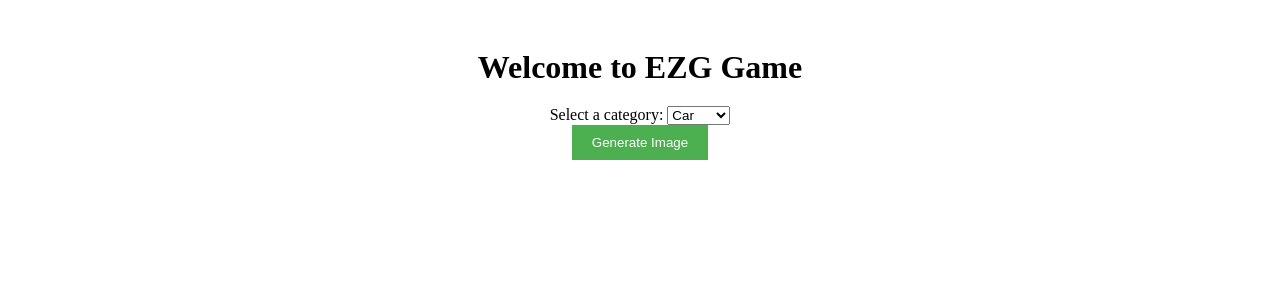
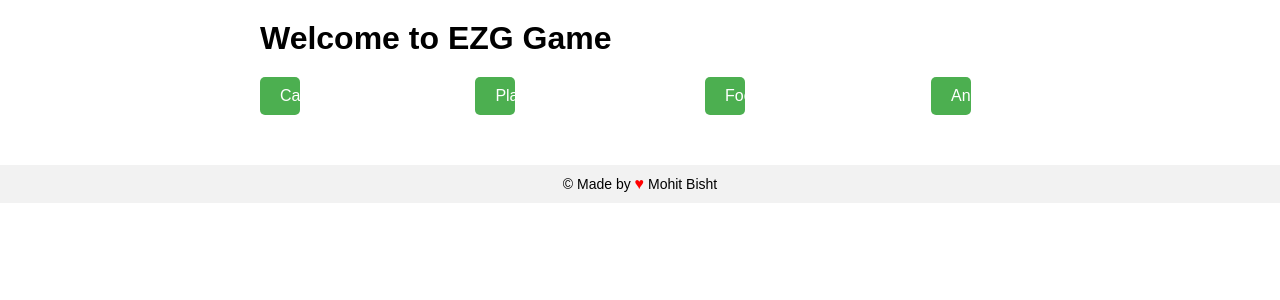
Before and after one commit to Mohiit70/Prompt-Quest, a Node server app: page / in a window 1280 px wide. Shown: the top 300 px of the page. Run offline with Node 20, Linux system fonts and the light colour scheme.

Commit message:
remove mindb

```diff
--- a/app.js
+++ b/app.js
@@ -1,7 +1,6 @@
 const express = require('express');
 const ejs = require('ejs');
 const fs = require('fs');
-const mindsdb = require('mindsdb-sdk');
 const app = express();
 
 app.set('views', './views');
@@ -9,21 +8,15 @@ app.set('view engine', 'ejs');
 app.use(express.urlencoded({ extended: true }));
 app.use(express.static('public'));
 
-// Initialize MindsDB
-const mindsdbClient = new mindsdb.SqlClient('http://localhost:47334');
-
-// Set the feature flag for image comparison
-const isComparisonEnabled = true; // Set to true or false based on your requirement
-
 app.get('/', (req, res) => {
   res.render('index');
 });
 
 async function query(data) {
-  const fetch = await import('node-fetch');
+  const fetch = (await import('node-fetch')).default;
   const promptWithRandomNumber = data.inputs + " " + Math.floor(Math.random() * 10000);
 
-  const response = await fetch.default(
+  const response = await fetch(
     "https://api-inference.huggingface.co/models/stabilityai/stable-diffusion-2-1",
     {
       headers: { Authorization: "Bearer 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" },
@@ -31,7 +24,8 @@ async function query(data) {
       body: JSON.stringify({ "inputs": promptWithRandomNumber }),
     }
   );
-  const result = await response.buffer();
+
+  const result = await response.arrayBuffer();
   return result;
 }
 
@@ -50,7 +44,7 @@ app.post('/generate', async (req, res) => {
   const imageFilename = `generated-${category}.png`;
   const imagePath = `./public/images/${imageFilename}`;
 
-  await fs.promises.writeFile(imagePath, imageBuffer);
+  await fs.promises.writeFile(imagePath, Buffer.from(imageBuffer));
 
   res.render('generated', { imageFilename, category });
 });
@@ -59,37 +53,19 @@ app.post('/compare', async (req, res) => {
   const userPrompt = req.body.userPrompt;
   const category = req.body.category;
 
-  // Generate a new image using the user's prompt
   const newImageBuffer = await query({ "inputs": userPrompt });
   const newImageFilename = `new-generated-${category}.png`;
   const newImagePath = `./public/images/${newImageFilename}`;
 
-  await fs.promises.writeFile(newImagePath, newImageBuffer);
+  await fs.promises.writeFile(newImagePath, Buffer.from(newImageBuffer));
 
-  if (isComparisonEnabled) {
-    // Compare the generated images using MindsDB
-    const comparisonResult = await mindsdbClient.query(`
-      SELECT similarity(${imagePath}, ${newImagePath}) AS similarity
-    `);
+  // TODO: Compare the generated images using an image comparison library or API
+  // For now, let's just say the images are "too close"
+  const result = 'too close';
 
-    const similarity = comparisonResult[0].similarity;
-
-    let result;
-    if (similarity >= 0.8) {
-      result = 'win';
-    } else if (similarity >= 0.6) {
-      result = 'too close';
-    } else {
-      result = 'lose';
-    }
-
-    res.render('comparison', { result, imageFilename, newImageFilename });
-  } else {
-    res.send('Image comparison feature is currently disabled');
-  }
+  res.render('comparison', { result, imageFilename: `generated-${category}.png`, newImageFilename });
 });
 
-// Start the server
 const port = process.env.PORT || 3000;
 app.listen(port, () => {
   console.log(`Server is running on port ${port}`);
--- a/package.json
+++ b/package.json
@@ -11,6 +11,7 @@
   "dependencies": {
     "ejs": "^3.1.9",
     "express": "^4.19.2",
-    "mindsdb-js-sdk": "^2.3.0"
+    "mindsdb-js-sdk": "^2.3.0",
+    "node-fetch": "^3.3.2"
   }
 }
--- a/public/css/styles.css
+++ b/public/css/styles.css
@@ -1,33 +1,69 @@
+/* Reset default styles */
+* {
+  box-sizing: border-box;
+  margin: 0;
+  padding: 0;
+}
+
+body {
+  font-family: Arial, sans-serif;
+}
+
+/* Set a max width for the container and center it horizontally */
 .container {
   max-width: 800px;
   margin: 0 auto;
   padding: 20px;
+}
+
+/* Style the category boxes */
+.category-boxes {
+  display: flex;
+  justify-content: space-between;
+  margin-top: 20px;
+  flex-wrap: wrap;
+}
+
+.category-boxes button {
+  background-color: #4CAF50;
+  border: none;
+  border-radius: 5px;
+  color: white;
+  cursor: pointer;
+  font-size: 16px;
+  margin-bottom: 10px;
+  padding: 10px 20px;
+  width: calc(25% - 10px); /* Subtract 10px for margin */
+}
+
+/* Style the footer */
+footer {
+  background-color: #f2f2f2;
+  margin-top: 20px;
+  padding: 10px;
   text-align: center;
 }
 
-  h1 {
-    margin-bottom: 20px;
+footer p {
+  font-size: 14px;
+  margin: 0;
 }
 
-  img {
-    max-width: 100%;
-    margin-bottom: 20px;
+/* Style the heart emoji */
+.heart-emoji {
+  color: red;
+  font-size: 16px;
 }
 
-  form {
-    margin-top: 20px;
+/* Media queries for different screen sizes */
+@media screen and (max-width: 768px) {
+  .category-boxes button {
+    width: calc(50% - 10px); /* Subtract 10px for margin */
+  }
 }
 
-  input[type="text"] {
-    width: 300px;
-    padding: 10px;
-    margin-bottom: 10px;
+@media screen and (max-width: 480px) {
+  .category-boxes button {
+    width: 100%;
   }
-
-  input[type="submit"] {
-    padding: 10px 20px;
-    background-color: #4CAF50;
-    color: white;
-    border: none;
-    cursor: pointer;
 }
--- a/views/generated.ejs
+++ b/views/generated.ejs
@@ -7,10 +7,10 @@
 <body>
     <div class="container">
         <h1>Generated Image</h1>
-        <img src="/images/<%= imageFilename %>" alt="Generated Image">
+        <img src="/images/<%- imageFilename %>" alt="Generated Image">
 
         <form method="POST" action="/compare">
-            <input type="hidden" name="category" value="<%= category %>">
+            <input type="hidden" name="category" value="<%- category %>">
             <input type="text" name="userPrompt" placeholder="Enter prompt for similar image">
             <br>
             <input type="submit" value="Compare">
--- a/views/index.ejs
+++ b/views/index.ejs
@@ -1,23 +1,34 @@
 <!DOCTYPE html>
 <html>
-<head>
+  <head>
     <title>EZG Game</title>
+    <meta name="viewport" content="width=device-width, initial-scale=1.0">
     <link rel="stylesheet" href="/css/styles.css">
-</head>
-<body>
+  </head>
+  <body>
     <div class="container">
-        <h1>Welcome to EZG Game</h1>
+      <h1>Welcome to EZG Game</h1>
+      <div class="category-boxes">
         <form method="POST" action="/generate">
-            <label for="category">Select a category:</label>
-            <select name="category" id="category">
-                <option value="car">Car</option>
-                <option value="place">Place</option>
-                <option value="food">Food</option>
-                <option value="animal">Animal</option>
-            </select>
-            <br>
-            <input type="submit" value="Generate Image">
+          <input type="hidden" name="category" value="car">
+          <button type="submit">Car</button>
         </form>
+        <form method="POST" action="/generate">
+          <input type="hidden" name="category" value="place">
+          <button type="submit">Place</button>
+        </form>
+        <form method="POST" action="/generate">
+          <input type="hidden" name="category" value="food">
+          <button type="submit">Food</button>
+        </form>
+        <form method="POST" action="/generate">
+          <input type="hidden" name="category" value="animal">
+          <button type="submit">Animal</button>
+        </form>
+      </div>
     </div>
-</body>
+    <footer>
+      <p>&copy; Made by <span class="heart-emoji">&hearts;</span> Mohit Bisht</p>
+    </footer>
+  </body>
 </html>
```
Also changed, not shown: public/images/generated-car.png (added), public/images/generated-place.png (added), public/images/new-generated-car.png (added), 1 other file. Lines whose indentation alone changed are shown as unchanged.
